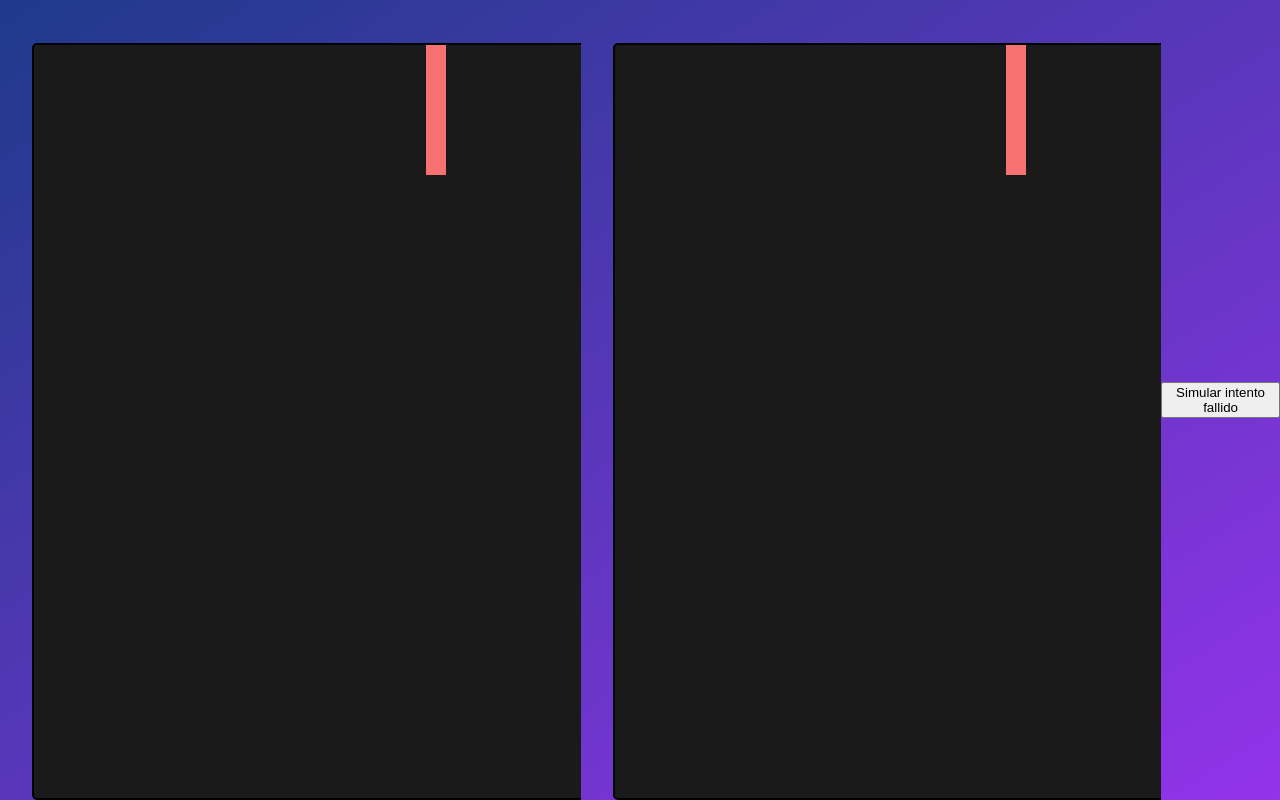
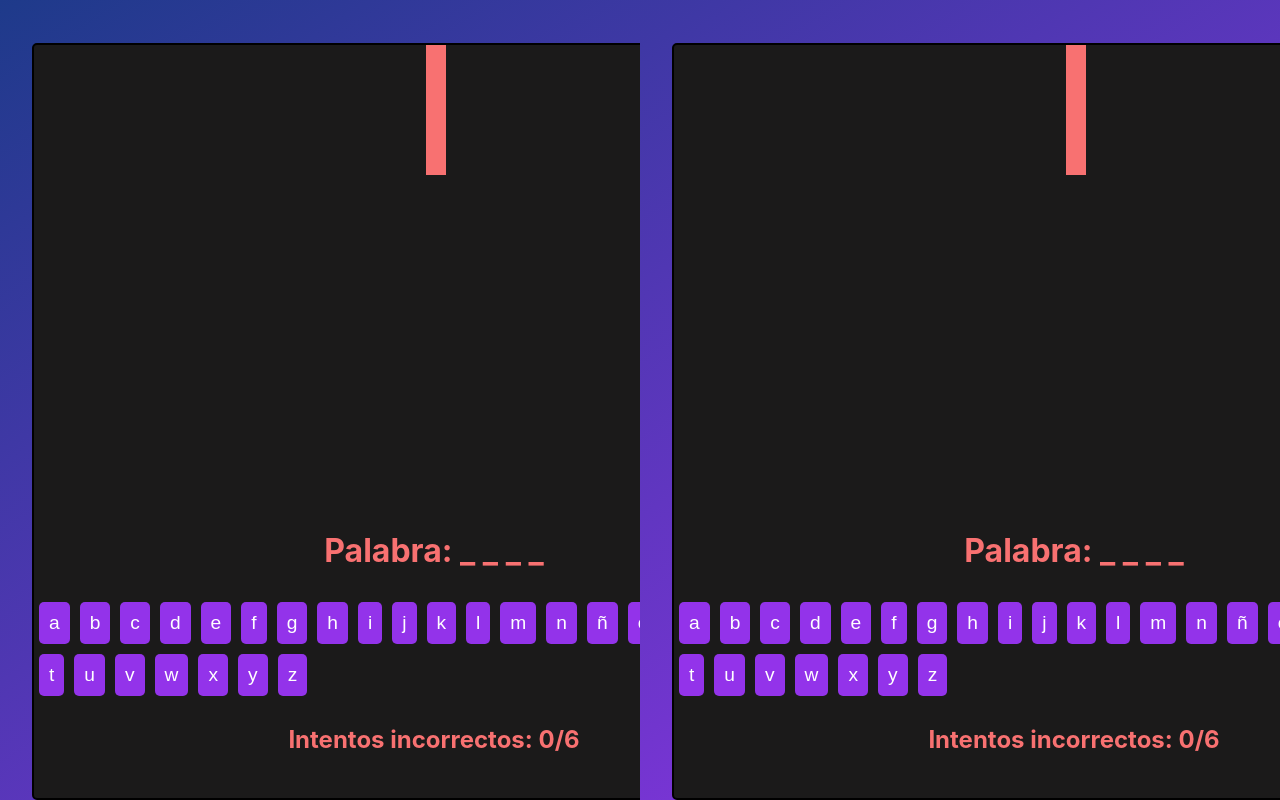
Before and after one commit to RaJami1205/TC1_hangman, a React (Create React App) app: page /game in a window 1280 px wide. Built offline with nearby package versions, Linux system fonts and the light colour scheme.

Commit message:
Finalización del muñeco y avance en la lógica del juego

```diff
--- a/src/data/words.json
+++ b/src/data/words.json
@@ -8,12 +8,12 @@
     "felicidad",
     "película",
     "libro",
-    "música",
+    "musica",
     "cielo",
     "sol",
     "luna",
     "noche",
-    "día",
+    "dia",
     "tiempo",
     "agua",
     "fuego",
@@ -31,7 +31,7 @@
     "plaza",
     "ciudad",
     "pueblo",
-    "país",
+    "pais",
     "universidad",
     "estudiante",
     "profesor",
@@ -47,20 +47,20 @@
     "zapato",
     "sombrero",
     "camisa",
-    "pantalón",
+    "pantalon",
     "falda",
     "chaqueta",
     "coche",
-    "avión",
+    "avion",
     "tren",
     "barco",
     "carro",
-    "autobús",
+    "autobus",
     "luz",
     "oscuridad",
     "sombra",
     "calor",
-    "frío",
+    "frio",
     "nieve",
     "lluvia",
     "viento",
@@ -73,7 +73,7 @@
     "hospital",
     "cura",
     "sangre",
-    "corazón",
+    "corazon",
     "cuerpo",
     "mente",
     "alma",
@@ -83,10 +83,9 @@
     "concepto",
     "lenguaje",
     "palabra",
-    "oración",
+    "oracion",
     "lectura",
     "escritura",
-    "lectura",
     "escribir",
     "leer",
     "ver",
--- a/src/screens/gameScreen.js
+++ b/src/screens/gameScreen.js
@@ -1,12 +1,26 @@
-import { useState } from "react";
+import { useState, useEffect } from "react";
+import wordsData from "../data/words.json";
 import "../styles/gameScreen.css";
 
 export default function GameScreen({ players = { player1: "Jugador 1", player2: "Jugador 2" } }) {
+  const [word, setWord] = useState("");
+  const [guessedLetters, setGuessedLetters] = useState([]);
   const [incorrectGuesses, setIncorrectGuesses] = useState(0);
   const maxAttempts = 6;
 
-  const handleIncorrectGuess = () => {
-    if (incorrectGuesses < maxAttempts) {
+  useEffect(() => {
+    if (wordsData.length > 0) {
+      const randomWord = wordsData[Math.floor(Math.random() * wordsData.length)];
+      setWord(randomWord);
+    } else {
+      console.error("El archivo words.json está vacío o no se está importando correctamente.");
+    }
+  }, []);
+
+  const handleLetterClick = (letter) => {
+    if (word.includes(letter)) {
+      setGuessedLetters([...guessedLetters, letter]);
+    } else {
       setIncorrectGuesses(incorrectGuesses + 1);
     }
   };
@@ -16,6 +30,7 @@ export default function GameScreen({ players = { player1: "Jugador 1", player2:
       <div className="player-section">
         <h2 className="player-title">{players.player1}</h2>
         <div className="player-box">
+          {/* Muñeco de ahorcado */}
           <div className="hangman">
             <div className={`hangman-part ${incorrectGuesses >= 1 ? "show head" : ""}`}></div>
             <div className={`hangman-part ${incorrectGuesses >= 2 ? "show body" : ""}`}></div>
@@ -24,12 +39,32 @@ export default function GameScreen({ players = { player1: "Jugador 1", player2:
             <div className={`hangman-part ${incorrectGuesses >= 5 ? "show leftLeg" : ""}`}></div>
             <div className={`hangman-part ${incorrectGuesses >= 6 ? "show rightLeg" : ""}`}></div>
           </div>
+
+          {/* Palabra y botones */}
+          <div className="word-and-buttons">
+            <h2>
+              Palabra: {word.split("").map((letter) => (guessedLetters.includes(letter) ? letter : "_")).join(" ")}
+            </h2>
+            <div>
+              {"abcdefghijklmnñopqrstuvwxyz".split("").map((letter) => (
+                <button
+                  key={letter}
+                  onClick={() => handleLetterClick(letter)}
+                  disabled={guessedLetters.includes(letter)}
+                >
+                  {letter}
+                </button>
+              ))}
+            </div>
+            <p>Intentos incorrectos: {incorrectGuesses}/{maxAttempts}</p>
+          </div>
         </div>
       </div>
 
       <div className="player-section">
         <h2 className="player-title">{players.player2}</h2>
         <div className="player-box">
+          {/* Muñeco de ahorcado */}
           <div className="hangman">
             <div className={`hangman-part ${incorrectGuesses >= 1 ? "show head" : ""}`}></div>
             <div className={`hangman-part ${incorrectGuesses >= 2 ? "show body" : ""}`}></div>
@@ -38,10 +73,27 @@ export default function GameScreen({ players = { player1: "Jugador 1", player2:
             <div className={`hangman-part ${incorrectGuesses >= 5 ? "show leftLeg" : ""}`}></div>
             <div className={`hangman-part ${incorrectGuesses >= 6 ? "show rightLeg" : ""}`}></div>
           </div>
+
+          {/* Palabra y botones */}
+          <div className="word-and-buttons">
+            <h2>
+              Palabra: {word.split("").map((letter) => (guessedLetters.includes(letter) ? letter : "_")).join(" ")}
+            </h2>
+            <div>
+              {"abcdefghijklmnñopqrstuvwxyz".split("").map((letter) => (
+                <button
+                  key={letter}
+                  onClick={() => handleLetterClick(letter)}
+                  disabled={guessedLetters.includes(letter)}
+                >
+                  {letter}
+                </button>
+              ))}
+            </div>
+            <p>Intentos incorrectos: {incorrectGuesses}/{maxAttempts}</p>
+          </div>
         </div>
       </div>
-
-      <button onClick={handleIncorrectGuess}>Simular intento fallido</button>
     </div>
   );
 }
--- a/src/styles/gameScreen.css
+++ b/src/styles/gameScreen.css
@@ -39,6 +39,7 @@
   justify-content: center;
   align-items: center;
   overflow: hidden;
+  padding-bottom: 20px;
 }
 
 .hangman {
@@ -58,7 +59,7 @@
 }
 
 .head {
-  top: -200px;
+  top: 100px;
   width: 60px;
   height: 60px;
   background-color: #f87171;
@@ -67,43 +68,47 @@
 }
 
 .body {
-  top: -125px;
+  top: 175px;
   left: 22px;
   width: 15px;
-  height: 150px;
+  height: 112px;
   background-color: #f87171;
 }
 
 .leftArm {
-  top: -100px;
+  top: 200px;
   left: 30px;
   width: 80px;
   height: 10px;
   background-color: #f87171;
+  transform: rotate(30deg);
 }
 
 .rightArm {
-  top: -100px;
+  top: 200px;
   right: 30px;
   width: 80px;
   height: 10px;
   background-color: #f87171;
+  transform: rotate(-30deg);
 }
 
 .leftLeg {
-  top: 15px;
-  left: 30px;
+  top: 314px;
+  left: 14px;
   width: 100px;
   height: 10px;
   background-color: #f87171;
+  transform: rotate(50deg);
 }
 
 .rightLeg {
-  top: 15px;
-  right: 30px;
+  top: 314px;
+  right: 14px;
   width: 100px;
   height: 10px;
   background-color: #f87171;
+  transform: rotate(-50deg);
 }
 
 .player-box::before,
@@ -127,3 +132,38 @@
   width: 70px;
   height: 10px;
 }
+
+.word-and-buttons {
+  display: flex;
+  flex-direction: column;
+  align-items: center;
+  margin-top: 460px; /* Añadido para separar los botones de la parte superior */
+}
+
+.word-and-buttons h2 {
+  font-size: 2rem;
+  font-weight: bold;
+  color: #f87171;
+}
+
+.word-and-buttons button {
+  margin: 5px;
+  padding: 10px;
+  font-size: 1.2rem;
+  cursor: pointer;
+  background-color: #9333ea;
+  color: #fff;
+  border: none;
+  border-radius: 5px;
+  transition: background-color 0.3s ease;
+}
+
+.word-and-buttons button:hover {
+  background-color: #f87171;
+}
+
+.word-and-buttons p {
+  font-size: 1.5rem;
+  font-weight: bold;
+  color: #f87171;
+}
```
